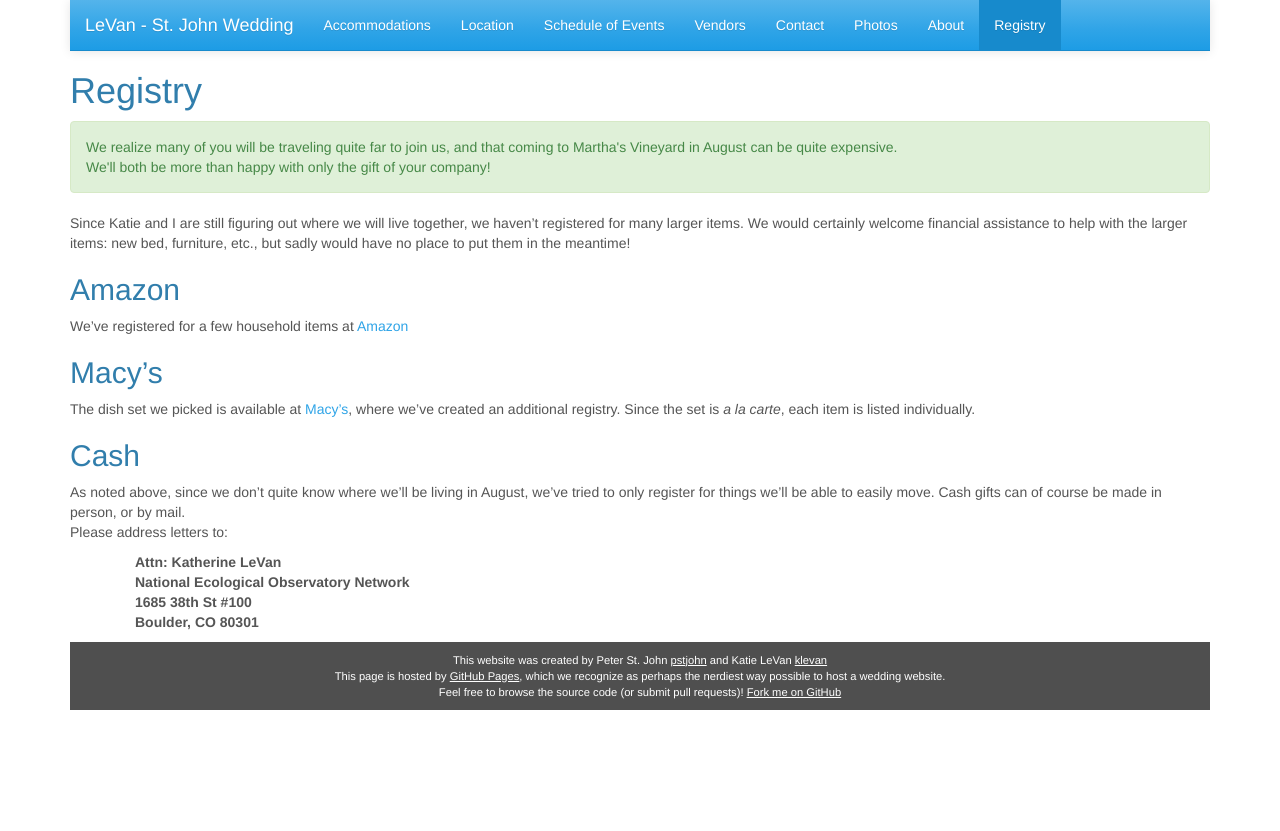
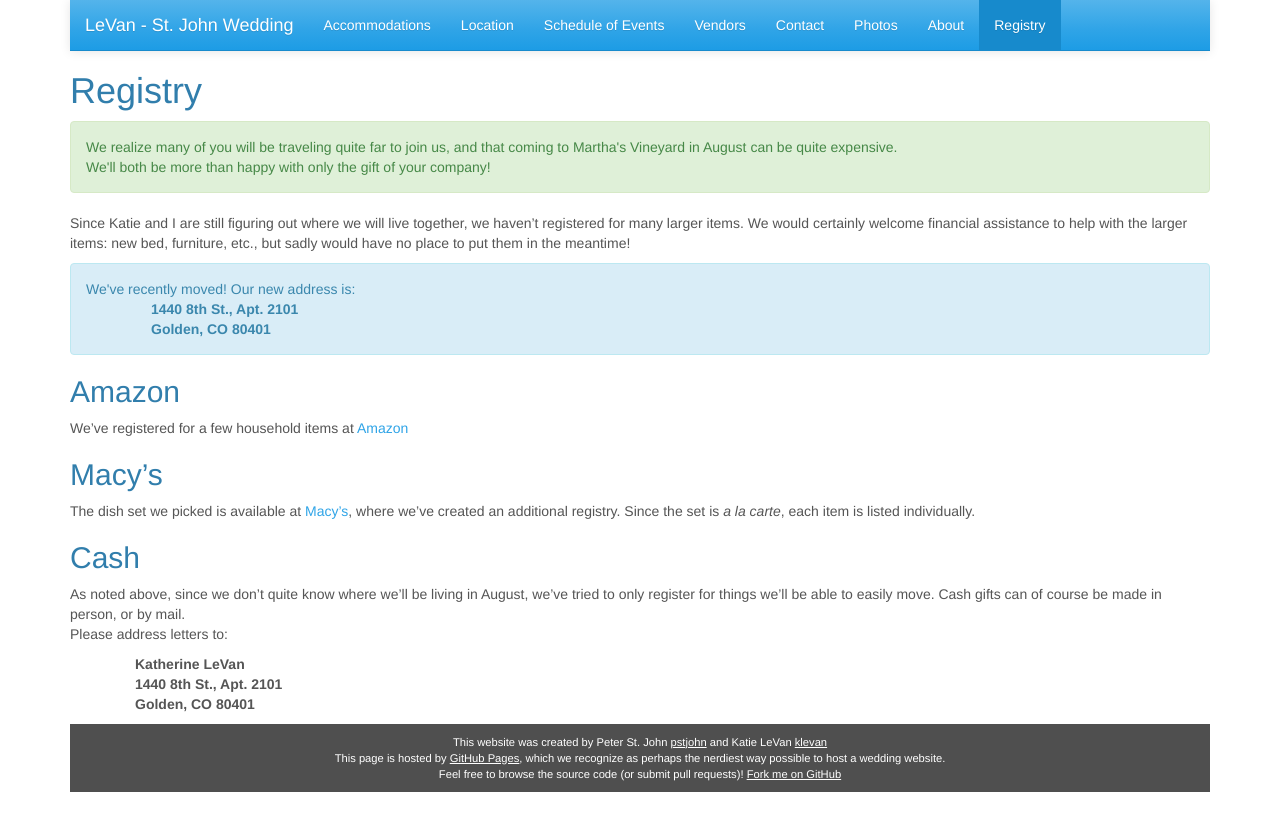
Before and after one commit to pstjohn/levanstjohn-wedding, a Jekyll site: the page built from registry/index.md, in a window 1280 px wide. Shown: the top 831 px of the page. Built offline with Jekyll 4.4.1, drawn with Linux system fonts in a browser that asks for light colours; nearby versions of some CDN libraries; library files that are not in the unit come from our copies.

Commit message:
random updates

```diff
--- a/registry/index.md
+++ b/registry/index.md
@@ -15,6 +15,13 @@ registered for many larger items. We would certainly welcome financial
 assistance to help with the larger items: new bed, furniture, etc., but sadly
 would have no place to put them in the meantime!
 
+<div class="alert alert-info">
+We've recently moved! Our new address is: <br/>
+<div class="container address">
+<p>1440 8th St., Apt. 2101</p>
+<p>Golden, CO 80401</p>
+</div>
+</div>
 
 
 Amazon
@@ -33,8 +40,7 @@ tried to only register for things we'll be able to easily move. Cash gifts can o
 Please address letters to:
 
 <div class="container address">
-<p>Attn: Katherine LeVan</p>
-<p>National Ecological Observatory Network</p>
-<p>1685 38th St #100</p>
-<p>Boulder, CO 80301</p>
+<p>Katherine LeVan</p>
+<p>1440 8th St., Apt. 2101</p>
+<p>Golden, CO 80401</p>
 </div>
--- a/schedule/index.html
+++ b/schedule/index.html
@@ -14,7 +14,7 @@ Cocktail hour from 4:00 to 5:00 PM<br/>
 Dinner & Music from 5:00 to 9:00 PM (plan to leave by 8:40 PM to catch the last ferry if staying off island)<br/>
 Afterparty 9:00PM to ???<br/>
 <br/>
-Attire recommendations: <br/>
+Katie's attire recommendations: <br/>
 * Dress code is dressy, but not formal. Imagine what you would wear to a church picnic: something appropriately nice/dressy, but still somewhat casual. <br/>
 * This is an afternoon wedding, during a time of year that can occasionally be warm. Please wear something you will be comfortable in for the climate.<br/>
 * Women should wear flats or wedges (the ceremony and reception are on a grass field, so heels are inadvisable)<br/>
```
